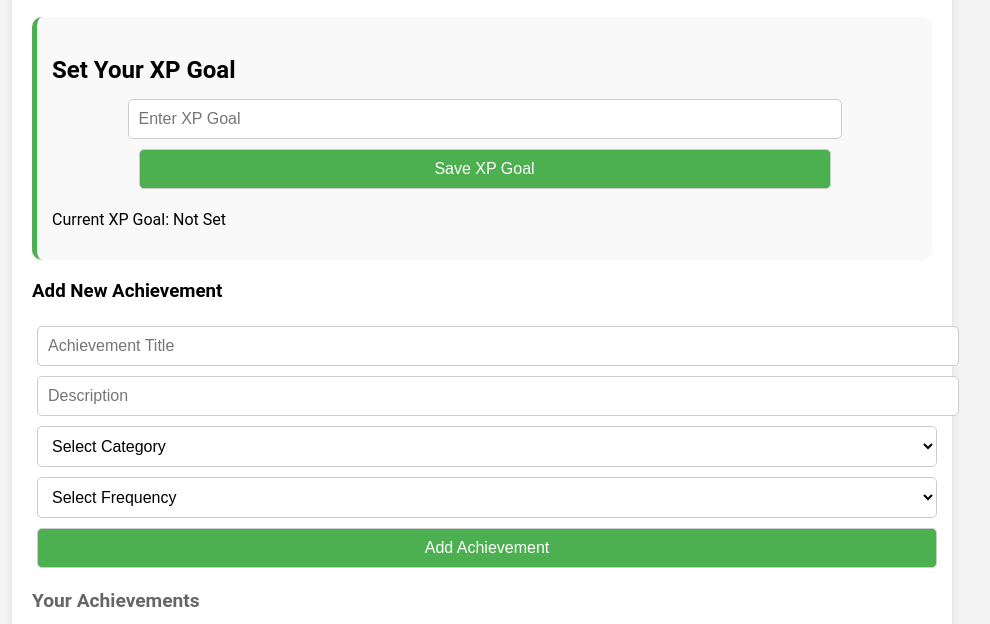
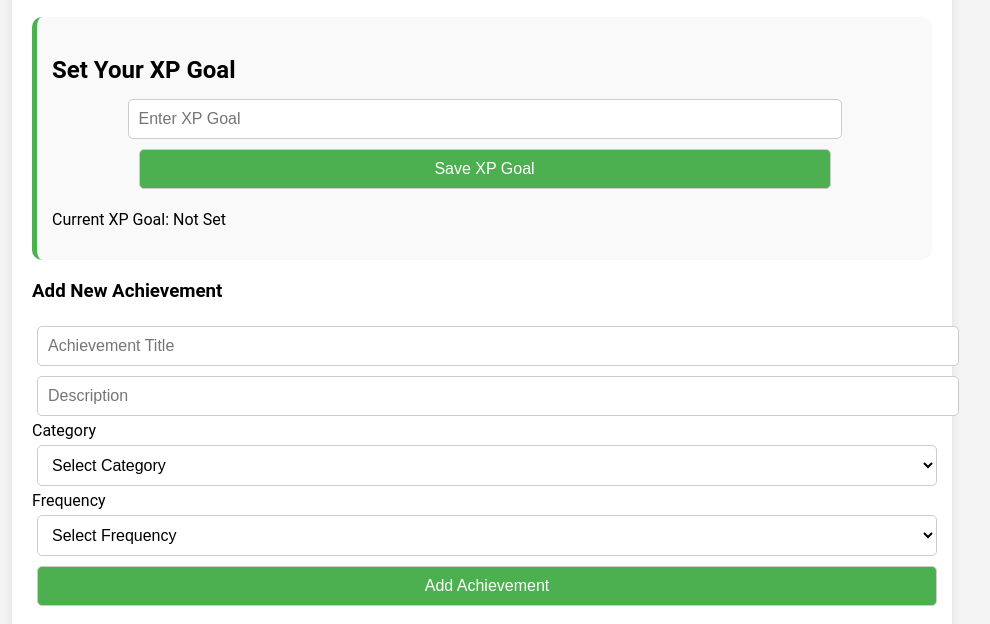
Before and after one commit to amandamurrizi/CS326-Semester-Project, a website: page frontend/Achievement_Tracker.html in a window 1280 px wide. Shown: the part 283-907 px from the top of the page, without its empty margins (158-1148 px from the left). Drawn offline with Linux system fonts and the light colour scheme; no server answers.

```diff
--- a/frontend/Achievement_Tracker.html
+++ b/frontend/Achievement_Tracker.html
@@ -30,7 +30,7 @@
     <!-- XP Goal Section -->
     <div id="xp-goal-section">
       <h3>Set Your XP Goal</h3>
-      <form id="xp-goal-form" onsubmit="setXpGoal(event)">
+      <form id="xp-goal-form">
         <input type="number" id="xp-goal" placeholder="Enter XP Goal" required />
         <button type="submit">Save XP Goal</button>
       </form>
@@ -40,10 +40,11 @@
     <!-- Add Achievement Section -->
     <div id="add-goal">
       <h3>Add New Achievement</h3>
-      <form id="goal-form" onsubmit="addAchievement(event)">
+      <form id="goal-form">
         <input type="text" id="goal-title" placeholder="Achievement Title" required />
         <input type="text" id="goal-description" placeholder="Description" required />
 
+        <label for="goal-category">Category</label>
         <select id="goal-category" required>
           <option value="">Select Category</option>
           <option value="fitness">Fitness</option>
@@ -52,6 +53,7 @@
           <option value="work">Work</option>
         </select>
 
+        <label for="goal-frequency">Frequency</label>
         <select id="goal-frequency" required>
           <option value="">Select Frequency</option>
           <option value="daily">Daily</option>
```
